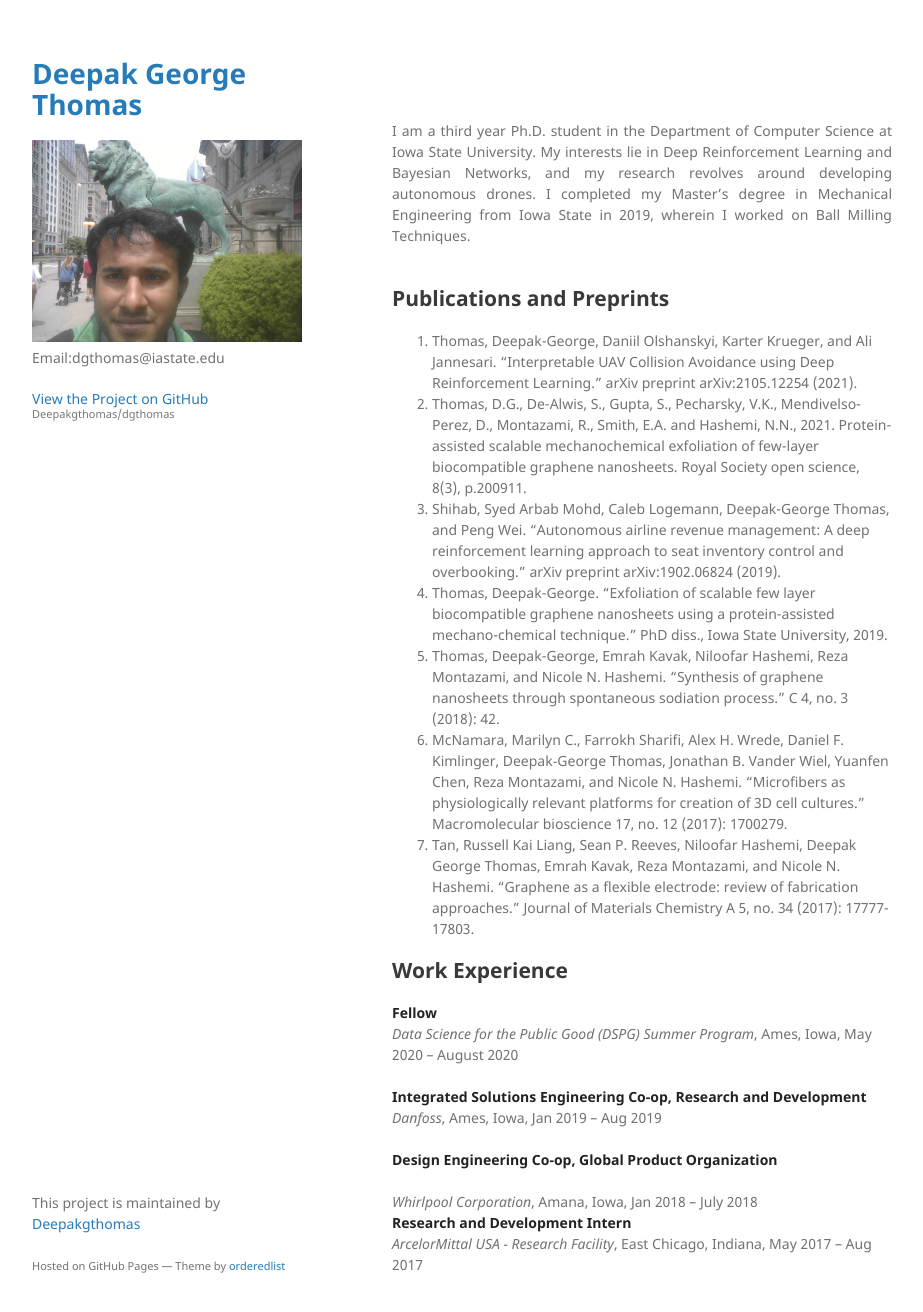
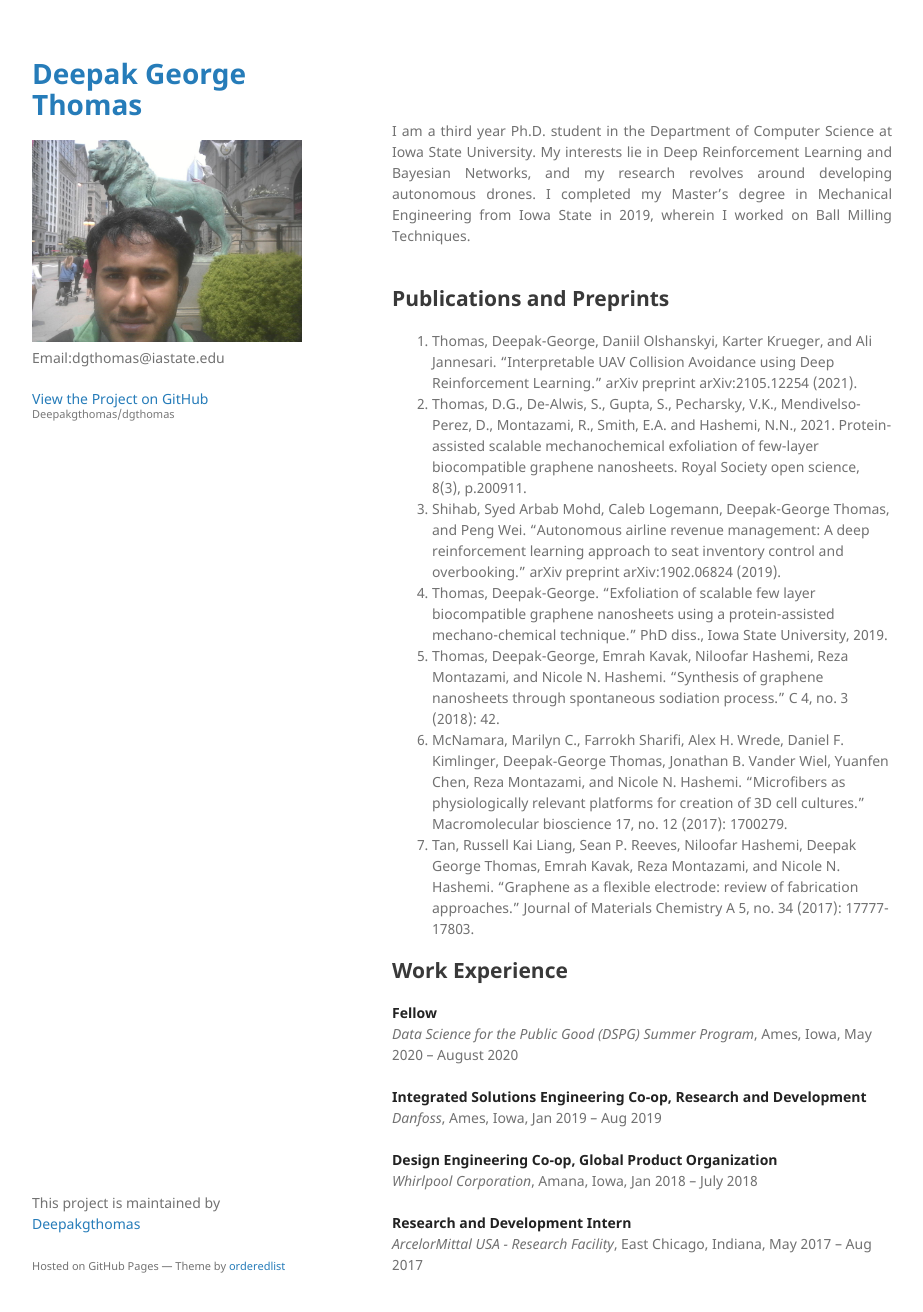
Before and after one commit to Deepakgthomas/dgthomas, a Jekyll site: the page built from index.md, in a window 1280 px wide and 1345 px high. Shown: the top 1312 px of the window, without its empty margins (178-1101 px from the left). Built offline with Jekyll 4.4.1, drawn with Linux system fonts in a browser that asks for light colours; our own code applies the rules of GitHub Pages for plain Markdown files.

```diff
--- a/index.md
+++ b/index.md
@@ -17,7 +17,7 @@
 *Data Science for the Public Good (DSPG) Summer Program*, Ames, Iowa, May 2020 – August 2020 <br><br>
 **Integrated Solutions Engineering Co-op, Research and Development**<br>
 *Danfoss*, Ames, Iowa, Jan 2019 – Aug 2019 <br><br>
-**Design Engineering Co-op, Global Product Organization**<br><br>
-*Whirlpool Corporation*, Amana, Iowa, Jan 2018 – July 2018<br>
+**Design Engineering Co-op, Global Product Organization**<br>
+*Whirlpool Corporation*, Amana, Iowa, Jan 2018 – July 2018<br><br>
 **Research and Development Intern**<br>
 *ArcelorMittal USA - Research Facility*, East Chicago, Indiana, May 2017 – Aug 2017
```
